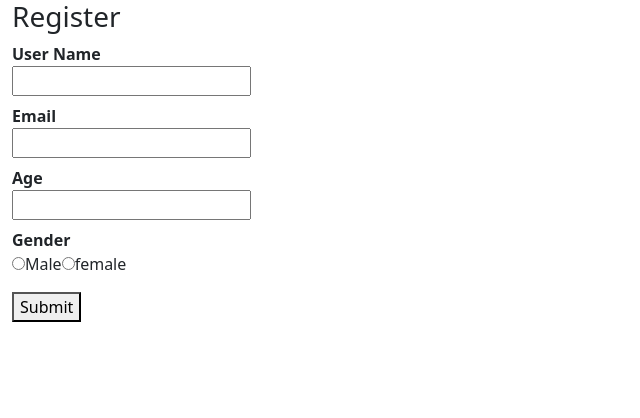
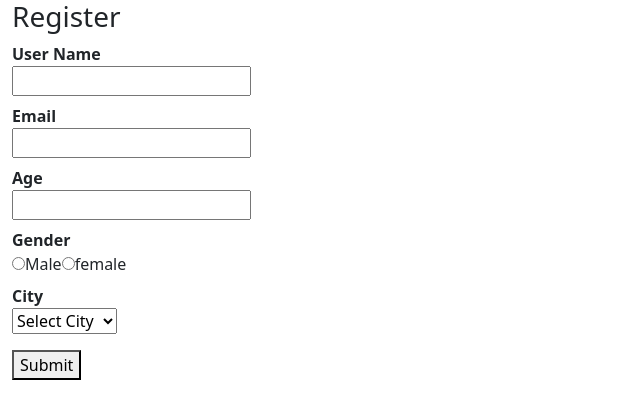
Before and after one commit to Nitishkrsahu/react-class, a React (Vite) app: page / in a window 1280 px wide. Shown: the top 418 px of the page, without its empty margins (0-640 px from the left). Built offline with nearby package versions, Linux system fonts and the light colour scheme.

Commit message:
formik-form

```diff
--- a/package.json
+++ b/package.json
@@ -13,6 +13,7 @@
     "axios": "^1.16.1",
     "bootstrap": "^5.3.8",
     "bootstrap-icons": "^1.13.1",
+    "formik": "^2.4.9",
     "moment": "^2.30.1",
     "react": "^19.2.6",
     "react-dom": "^19.2.6"
--- a/src/App.jsx
+++ b/src/App.jsx
@@ -28,11 +28,13 @@ import UseRef from "./component/timerEvent/Useref"
 import TimerEvent from "./component/timerEvent/timer-1"
 import StopWatch from "./component/timerEvent/StopWatch"
 import Form from "./component/form/Form"
+import FormikForm from "./component/form/formik"
+import FormikValidate from "./component/form/FormikValidate"
 
 function App(){
   return(
     <div>
-      <Form></Form>
+      <FormikValidate></FormikValidate>
     </div>
   )
 }
--- a/src/component/form/Form.jsx
+++ b/src/component/form/Form.jsx
@@ -5,7 +5,12 @@ export default function Form() {
         e.preventDefault();
         const form = e.target;
         const formData = new FormData(form);
+
         console.log(formData);
+        for(var item of formData.values()){
+            console.log(item);
+        }
+        console.log(`User Age: ${formData.get('Age')}`);
     }
     return (
         <div className='container-fluid'>
--- /dev/null
+++ b/src/component/form/FormikValidate.jsx
@@ -0,0 +1,51 @@
+import React from 'react'
+import { useFormik } from 'formik';
+
+export default function FormikValidate() {
+    const formik = useFormik({
+        initialValues: {
+            UserName: '',
+            Email: '',
+            Age: 0,
+            Gender: ''
+        },
+        onSubmit: (data) => {
+            console.log(data);
+        }
+    })
+    return (
+        <div className='container-fluid'>
+            <h3>Register</h3>
+            <form onSubmit={formik.handleSubmit} noValidate>
+                <dl>
+                    <dt>User Name</dt>
+                    <dd><input type="text" name='UserName' onChange={formik.handleChange} /></dd>
+                    <dd className='text-danger'>{formik.errors.UserName}</dd>
+                    <dt>Email</dt>
+                    <dd><input type="email" name='Email' onChange={formik.handleChange} /></dd>
+                    <dd className='text-danger'>{formik.errors.Email}</dd>
+                    <dt>Age</dt>
+                    <dd><input type="text" name='Age' onChange={formik.handleChange} /></dd>
+                    <dd className='text-danger'>{formik.errors.Age}</dd>
+                    <dt>Gender</dt>
+                    <dd>
+                        <input type="radio" name='Gender' value="male" onChange={formik.handleChange} /><label>Male</label>
+                        <input type="radio" name='Gender' value="female" onChange={formik.handleChange} /><label>female</label>
+                    </dd>
+                    <dd className='text-danger'>{formik.errors.Gender}</dd>
+                    <dt>City</dt>
+                    <dd>
+                        <select name='City' onChange={formik.handleChange}>
+                            <option value="1">Select City</option>
+                            <option value="Delhi">Delhi</option>
+                            <option value="Hyderabad">Hyderabad</option>
+                        </select>
+                    </dd>
+                    <dd className='text-danger'>{formik.errors.City}</dd>
+
+                </dl>
+                <button>Submit</button>
+            </form>
+        </div>
+    )
+}
--- /dev/null
+++ b/src/component/form/formik.jsx
@@ -0,0 +1,37 @@
+import React from 'react'
+import { useFormik } from 'formik';
+
+export default function FormikForm() {
+    const formik = useFormik({
+        initialValues: {
+            UserName: '',
+            Email: '',
+            Age: 0,
+            Gender: ''
+        },
+        onSubmit: (data)=>{
+            console.log(data);
+        }
+    })
+    return (
+        <div className='container-fluid'>
+            <h3>Register</h3>
+            <form onSubmit={formik.handleSubmit}>
+                <dl>
+                    <dt>User Name</dt>
+                    <dd><input type="text" name='UserName' onChange={formik.handleChange} /></dd>
+                    <dt>Email</dt>
+                    <dd><input type="email" name='Email' onChange={formik.handleChange}/></dd>
+                    <dt>Age</dt>
+                    <dd><input type="text" name='Age' onChange={formik.handleChange}/></dd>
+                    <dt>Gender</dt>
+                    <dd>
+                        <input type="radio" name='Gender' value="male" onChange={formik.handleChange}/><label>Male</label>
+                        <input type="radio" name='Gender' value="female" onChange={formik.handleChange}/><label>female</label>
+                    </dd>
+                </dl>
+                <button>Submit</button>
+            </form>
+        </div>
+    )
+}
```
Also changed, not shown: 1 other file (tests, documents, lock files or other folders).
